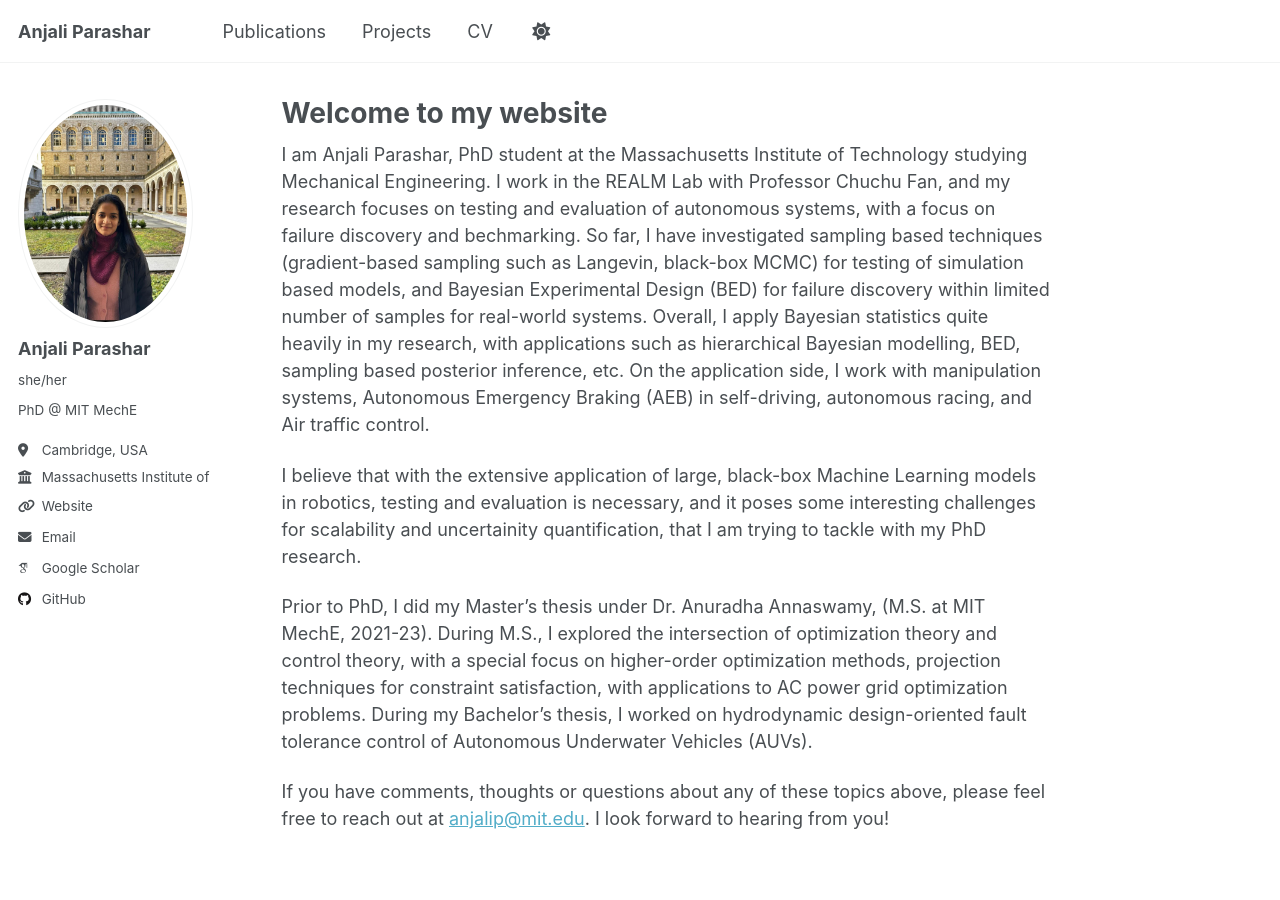
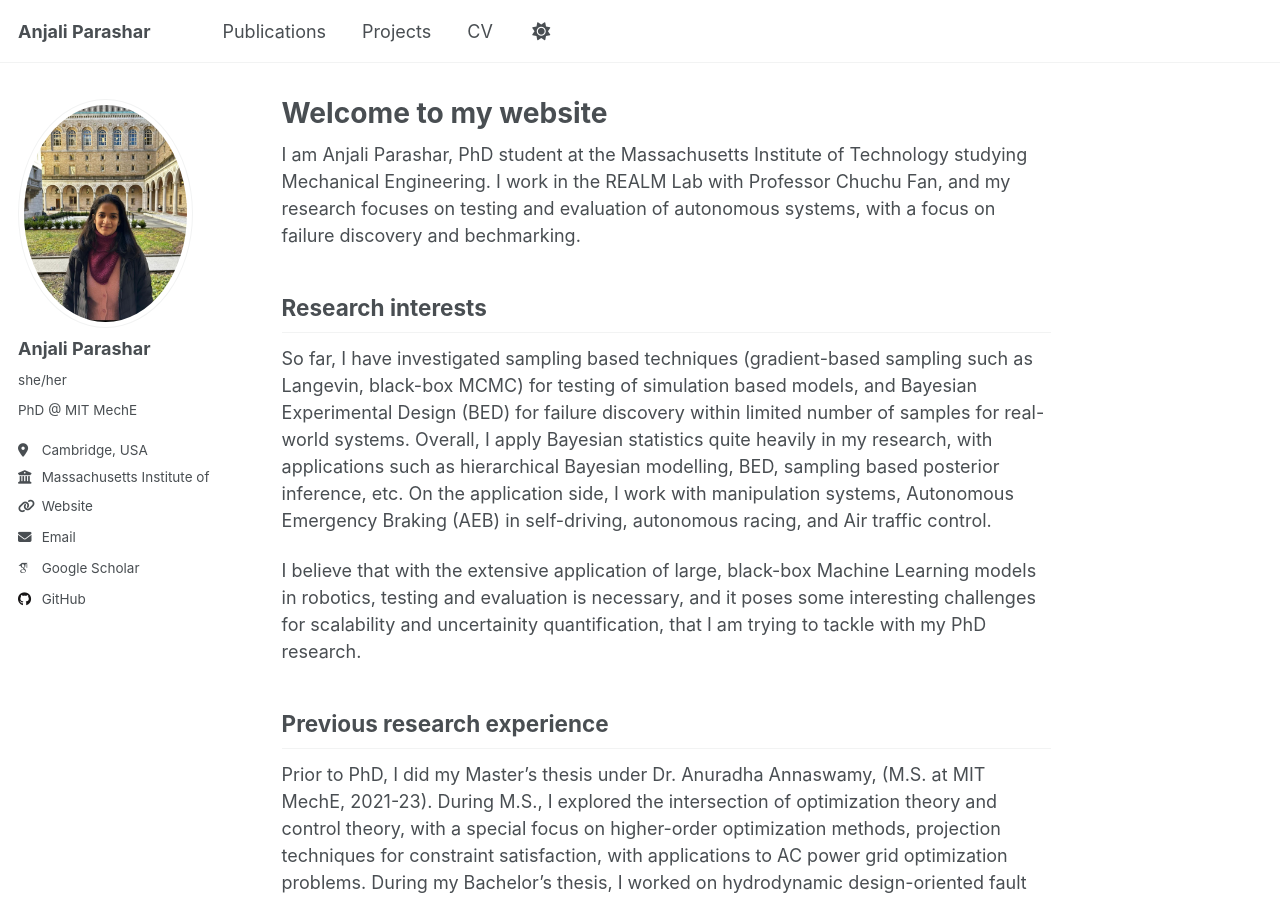
Before and after one commit to anjaliParashar/anjaliParashar.github.io, a Jekyll site: the page built from _pages/about.md, in a window 1280 px wide and 900 px high. Built offline with Jekyll 4.4.1, drawn with Linux system fonts in a browser that asks for light colours; some web fonts are replaced; a script that is not in the unit is left out.

Commit message:
Cleanup about

```diff
--- a/_pages/about.md
+++ b/_pages/about.md
@@ -7,10 +7,14 @@ redirect_from:
   - /about.html
 ---
 
-I am Anjali Parashar, PhD student at the Massachusetts Institute of Technology studying Mechanical Engineering. I work in the REALM Lab with Professor Chuchu Fan, and my research focuses on testing and evaluation of autonomous systems, with a focus on failure discovery and bechmarking. So far, I have investigated sampling based techniques (gradient-based sampling such as Langevin, black-box MCMC) for testing of simulation based models, and Bayesian Experimental Design (BED) for failure discovery within limited number of samples for real-world systems. Overall, I apply Bayesian statistics quite heavily in my research, with applications such as hierarchical Bayesian modelling, BED, sampling based posterior inference, etc. On the application side, I work with manipulation systems, Autonomous Emergency Braking (AEB) in self-driving, autonomous racing, and Air traffic control.
+I am Anjali Parashar, PhD student at the Massachusetts Institute of Technology studying Mechanical Engineering. I work in the REALM Lab with Professor Chuchu Fan, and my research focuses on testing and evaluation of autonomous systems, with a focus on failure discovery and bechmarking.
+
+## Research interests
+So far, I have investigated sampling based techniques (gradient-based sampling such as Langevin, black-box MCMC) for testing of simulation based models, and Bayesian Experimental Design (BED) for failure discovery within limited number of samples for real-world systems. Overall, I apply Bayesian statistics quite heavily in my research, with applications such as hierarchical Bayesian modelling, BED, sampling based posterior inference, etc. On the application side, I work with manipulation systems, Autonomous Emergency Braking (AEB) in self-driving, autonomous racing, and Air traffic control.
 
 I believe that with the extensive application of large, black-box Machine Learning models in robotics, testing and evaluation is necessary, and it poses some interesting challenges for scalability and uncertainity quantification, that I am trying to tackle with my PhD research.
 
+## Previous research experience
 Prior to PhD, I did my Master's thesis under Dr. Anuradha Annaswamy, (M.S. at MIT MechE, 2021-23). During M.S., I explored the intersection of optimization theory and control theory, with a special focus on higher-order optimization methods, projection techniques for constraint satisfaction, with applications to AC power grid optimization problems. During my Bachelor's thesis, I worked on hydrodynamic design-oriented fault tolerance control of Autonomous Underwater Vehicles (AUVs).
 
 If you have comments, thoughts or questions about any of these topics above, please feel free to reach out at [anjalip@mit.edu](anjalip@mit.edu). I look forward to hearing from you!
```
